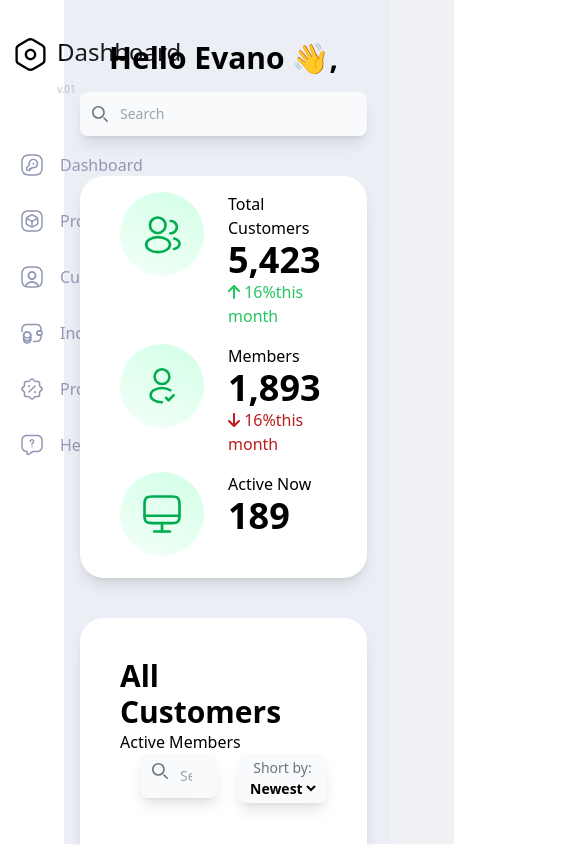
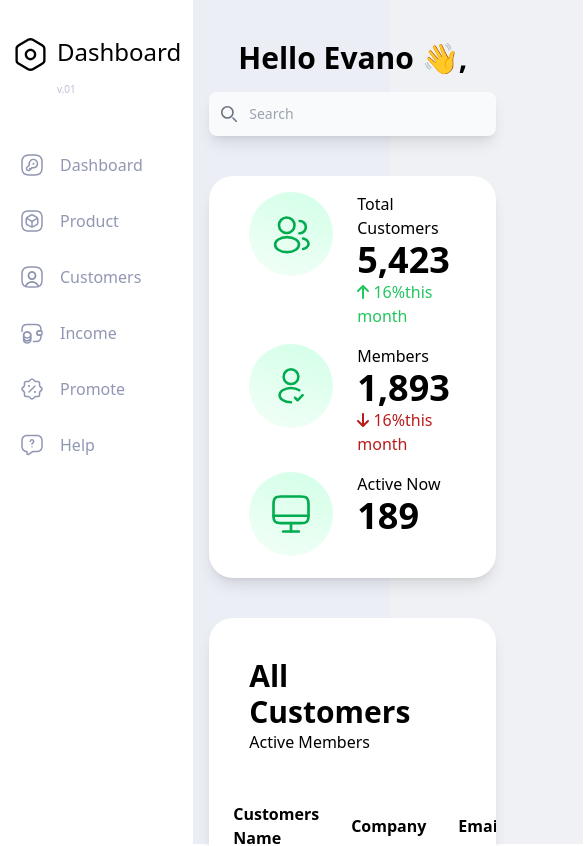
Before and after one commit to dubemdaniel/KC-Dashboard, a React (Vite) app: page /Overall in a window 390 px wide. Shown: the top 846 px of the page, 585 px wide, since content can reach past the window. Built offline with nearby package versions, Linux system fonts and the light colour scheme.

Commit message:
hid some items for mobile

```diff
--- a/src/components/dashboard/MainSection.jsx
+++ b/src/components/dashboard/MainSection.jsx
@@ -117,7 +117,7 @@ const MainDashboard = () => {
                 <h1 className="text-3xl font-bold">All Customers</h1>
                 <h2 className="text-base text-activeCol">Active Members</h2>
               </div>
-              <div className="flex space-x-5">
+              <div className="sm:flex space-x-5 hidden">
                 <label
                   htmlFor="default-search"
                   className="mb-5 text-sm font-medium text-gray-900 sr-only dark:text-white"
```
